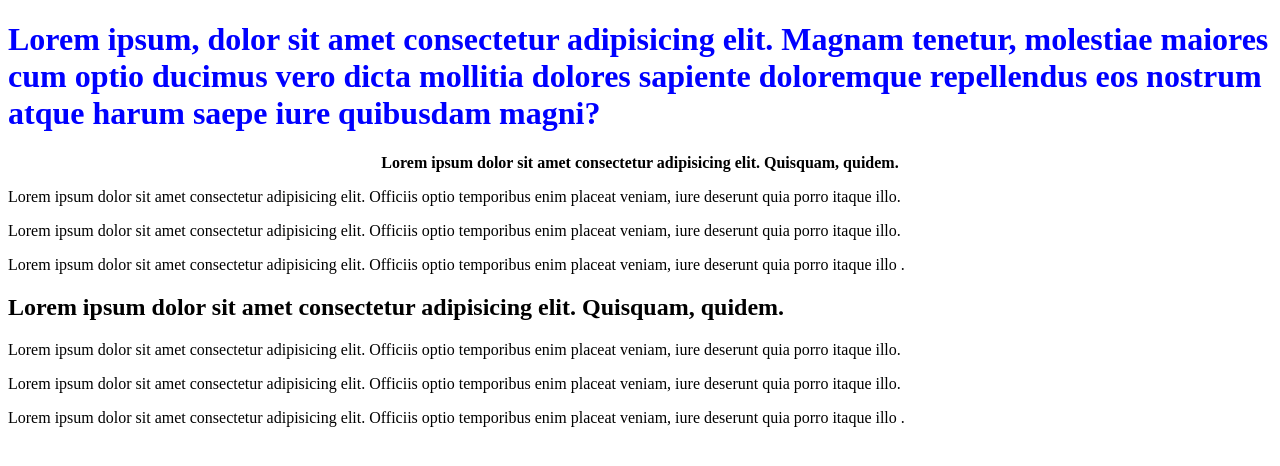
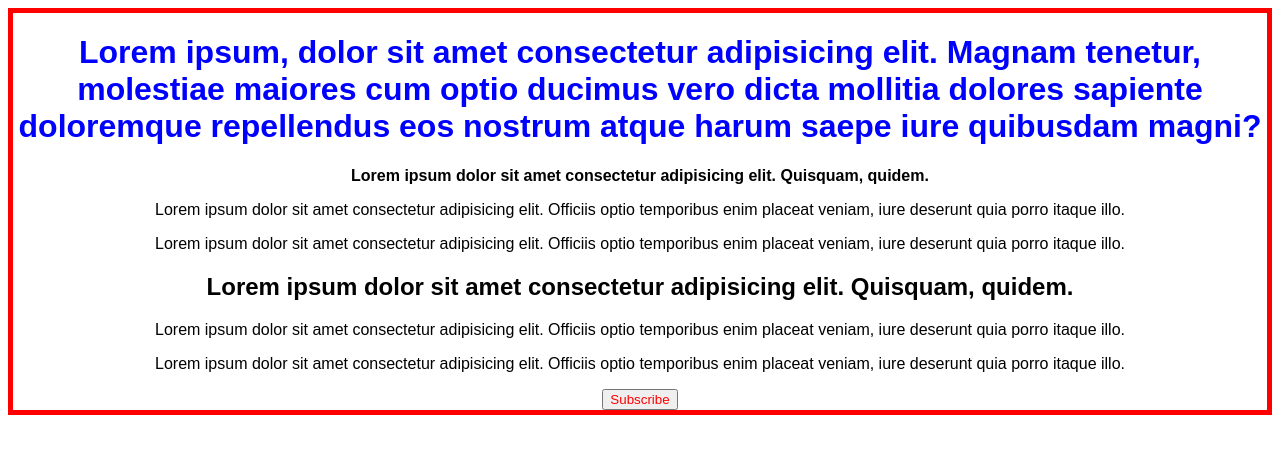
Before and after one commit to F1rstM8/css-intro-usercard, a plain HTML site: page index.html in a window 1280 px wide. Drawn offline with Linux system fonts and the light colour scheme.

Commit message:
updated to the latest version

```diff
--- a/assets/css/style.css
+++ b/assets/css/style.css
@@ -1,4 +1,14 @@
 h1{
     color: blue;
-
+    .annotation{
+font-size: 10px;
+    }
 }
+#subscribe-btn{
+    color:red;
+}
+body{
+    font-family: sans-serif;
+    border: 5px red solid;
+    text-align: center;
+}
--- a/index.html
+++ b/index.html
@@ -27,26 +27,22 @@
     <h2 style="font-size: 16px;text-align: center;">
          Lorem ipsum dolor sit amet consectetur adipisicing elit. Quisquam, quidem.
     </h2>
-    <p>
+    <p class="annotation">
          Lorem ipsum dolor sit amet consectetur adipisicing elit. Officiis optio temporibus enim placeat veniam, iure deserunt quia porro itaque illo.
     </p>
     <p>
         Lorem ipsum dolor sit amet consectetur adipisicing elit. Officiis optio temporibus enim placeat veniam, iure deserunt quia porro itaque illo.
     </p>
-    <p>
-        Lorem ipsum dolor sit amet consectetur adipisicing elit. Officiis optio temporibus enim placeat veniam, iure deserunt quia porro itaque illo .
-    </p>
-    <h2>
+     <h2 >
          Lorem ipsum dolor sit amet consectetur adipisicing elit. Quisquam, quidem.
     </h2>
-    <p>
+    <p class="annotation">
          Lorem ipsum dolor sit amet consectetur adipisicing elit. Officiis optio temporibus enim placeat veniam, iure deserunt quia porro itaque illo.
     </p>
     <p>
         Lorem ipsum dolor sit amet consectetur adipisicing elit. Officiis optio temporibus enim placeat veniam, iure deserunt quia porro itaque illo.
     </p>
-    <p>
-        Lorem ipsum dolor sit amet consectetur adipisicing elit. Officiis optio temporibus enim placeat veniam, iure deserunt quia porro itaque illo .
-    </p>
+
+    <button id="subscribe-btn">Subscribe</button>
 </body>
 </html>
```
